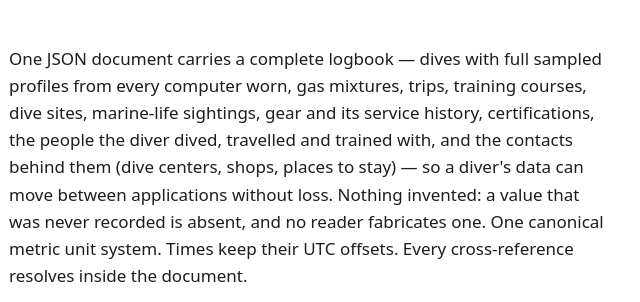
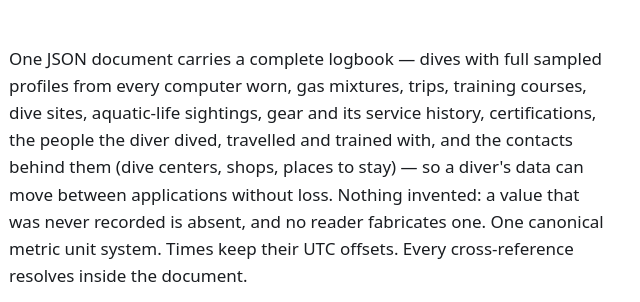
Before and after one commit to divejson/divejson.org, a plain HTML site: page index.html in a window 1280 px wide. Shown: the part 223-525 px from the top of the page, 331-971 px from the left. Drawn offline with Linux system fonts and the light colour scheme.

Commit message:
docs: rename marine-life sightings to aquatic-life sightings (#13)
Co-authored-by: Claude Opus 5.5 <noreply@anthropic.com>

```diff
--- a/index.html
+++ b/index.html
@@ -51,7 +51,7 @@
   <span class="status">v1.0 draft — freezes when the reference round-trip passes</span>
 
   <p>One JSON document carries a complete logbook — dives with full sampled profiles from
-  every computer worn, gas mixtures, trips, training courses, dive sites, marine-life
+  every computer worn, gas mixtures, trips, training courses, dive sites, aquatic-life
   sightings, gear and its service history, certifications, the people the diver dived,
   travelled and trained with, and the contacts behind them (dive centers, shops, places to
   stay) — so a diver's data can move between applications without loss.
```
